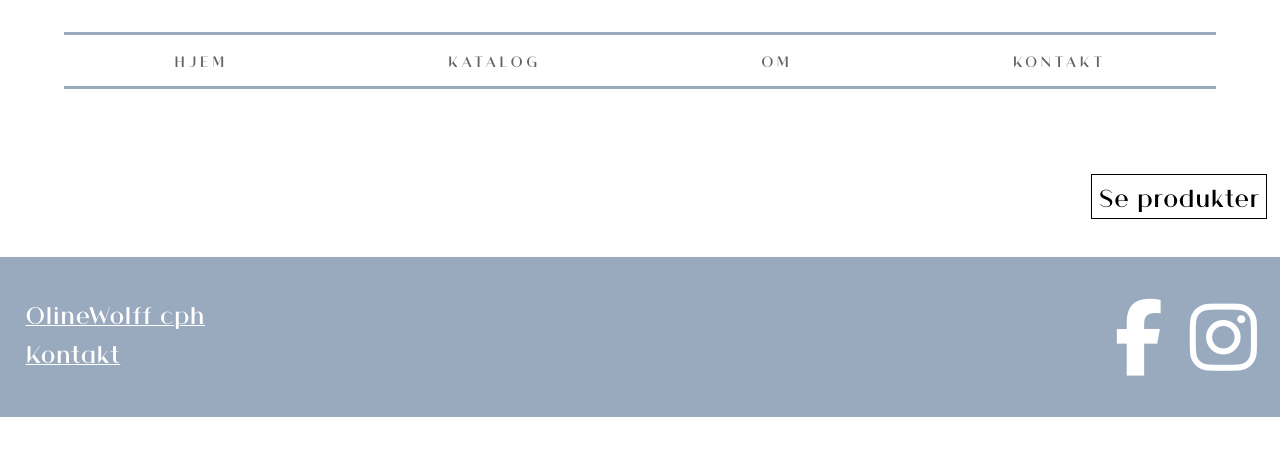
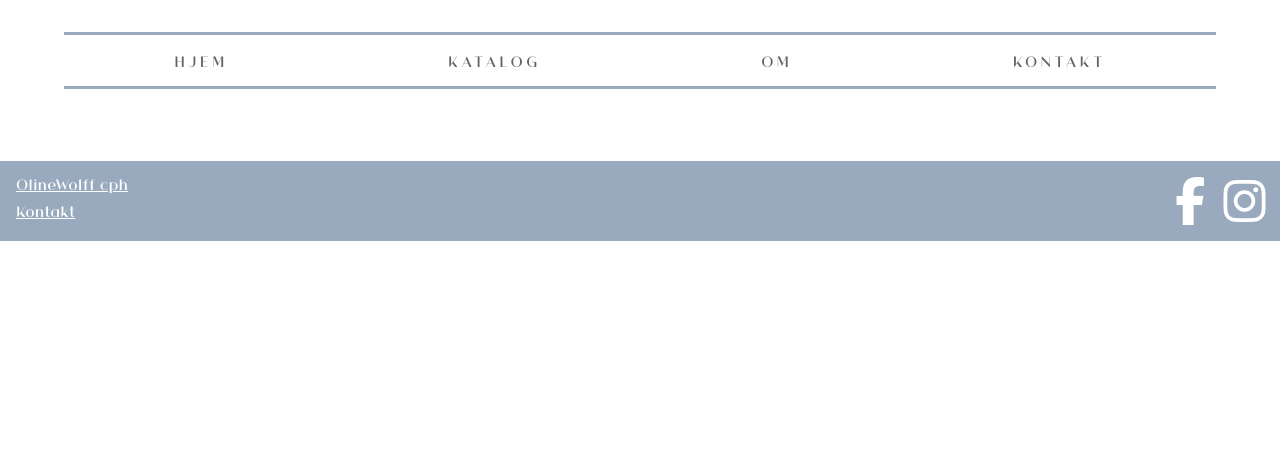
Before and after one commit to Ilon0032/olinewolffcph, a plain HTML site: page index.html in a window 1280 px wide. Drawn offline with Linux system fonts and the light colour scheme; no server answers; files whose address does not match are found by name.

Commit message:
font change

```diff
--- a/index.html
+++ b/index.html
@@ -52,8 +52,6 @@
     <section id="forside">
         <h1></h1>
         <p></p>
-        <div id="btn">
-            <button><a href="katalog.html">Se produkter</a></button></div>
     </section>
     <!------------mobil footer------------>
     <footer>
--- a/style.css
+++ b/style.css
@@ -29,6 +29,9 @@ h1 {
     text-align: center;
     font-size: 2em;
     margin: 1em;
+    color: #626262;
+    font-weight: 100;
+    letter-spacing: 0.2em;
 }
 
 h2,
@@ -36,6 +39,9 @@ h3 {
     font-family: "Athena-Regular";
     text-align: center;
     font-size: 1.4em;
+    color: #626262;
+    font-weight: 90;
+    letter-spacing: 0.2em;
 }
 
 a,
@@ -52,6 +58,7 @@ p .forside {
     font-size: 1.1em;
     font-family: "bellotalight";
     margin: 1em;
+    color: #626262;
 }
 
 .wp-block-separator {
@@ -86,21 +93,31 @@ footer i {
     color: #fff;
 }
 
-#btn {
+#forside_tekst {
     text-decoration: none;
     display: flex;
-    justify-content: center;
+    flex-direction: column;
+    justify-content: flex-end;
+    flex-wrap: wrap;
     padding: 1em;
     margin-bottom: 2em;
+    color: #626262;
 }
 
-#btn button {
-    border: 1px solid #000;
-    background-color: #fff;
-    font-family: "Athena-Regular";
-    font-size: 1.2em;
-    padding: 0.4em;
+.wp-block-buttons {
+    border-top: 1px solid #C8E2E6;
+    border-bottom: 1px solid #C8E2E6;
+    font-size: 1.7em;
+    margin-top: 1em;
+    margin-bottom: 1em;
 }
+
+.wp-block-buttons a:hover {
+    color: #dcf3f7;
+    transition: .6s;
+}
+
+
 
 /*MENU MOBIL CSS*/
 
@@ -602,6 +619,15 @@ nav {
     padding: 30px;
 }
 
+footer {
+    height: 10vh;
+}
+
+footer a {
+    font-size: 1em;
+}
+
+
 /*
 .display_temp {
     display: grid;
```
